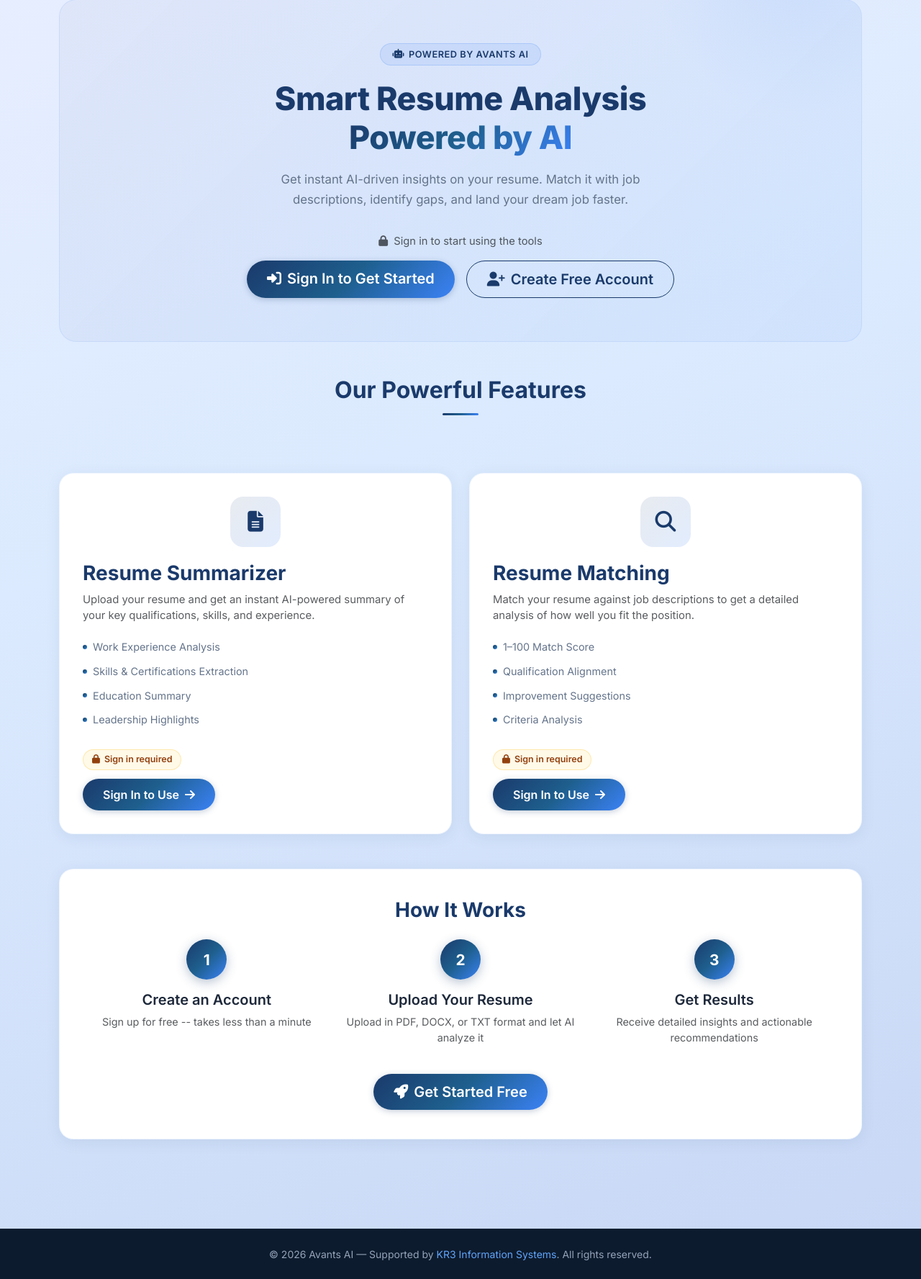
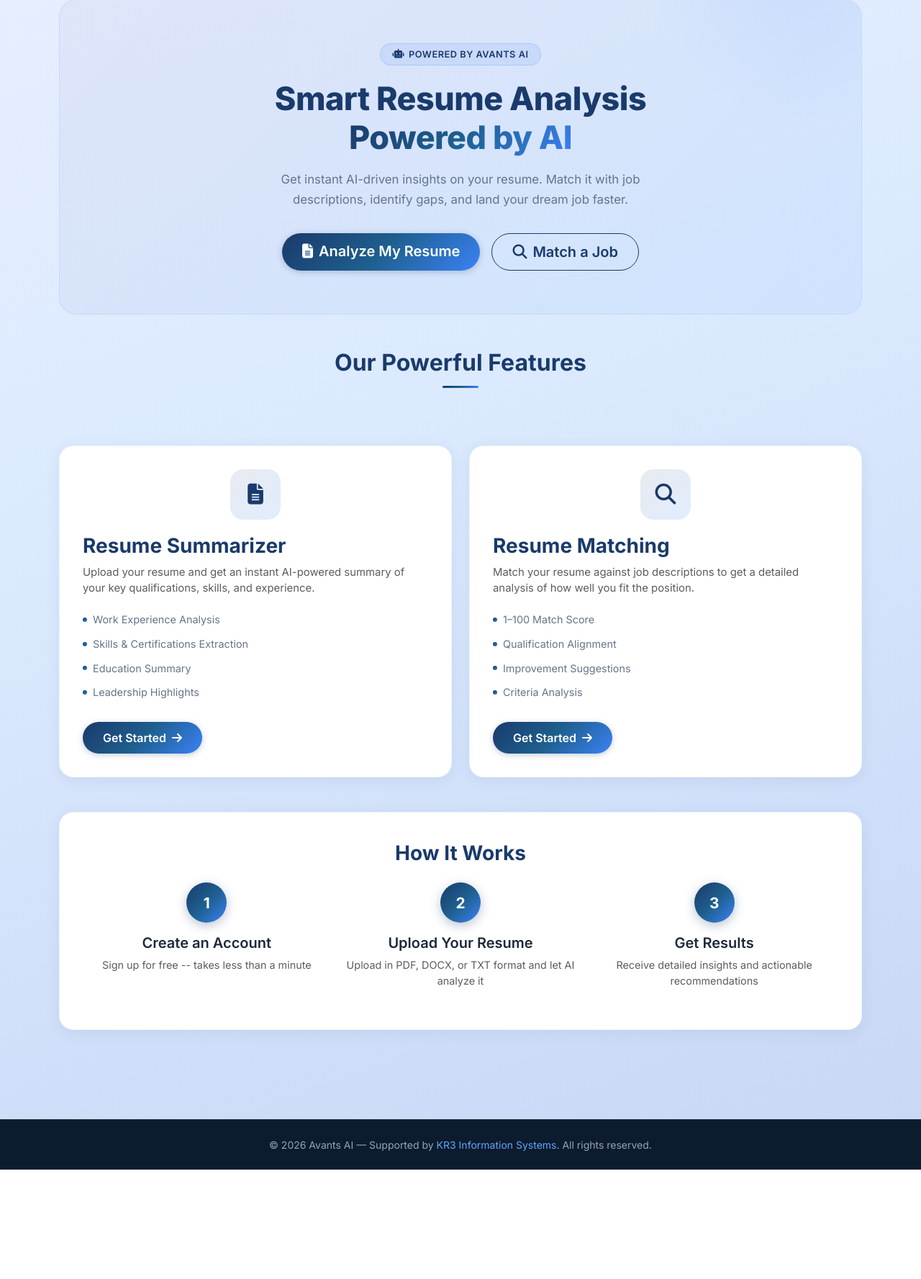
Before and after one commit to Rhythmofthebeat/Resume, a Flask app: page / in a window 1280 px wide. Shown: the part 109-1886 px from the top of the page at 72% size. After the commit the page ends 1734 px from the top, so only its background shows below. Run offline with Flask 3, Linux system fonts and the light colour scheme; parts of the project's set-up code (start-up, migrations or seed data) failed here and were passed over.

Commit message:
home.html: show tool buttons to all, sign up only on tool use

```diff
--- a/website/templates/home.html
+++ b/website/templates/home.html
@@ -87,13 +87,6 @@ transition: opacity 0.3s ease;
 .feature-list li::before { content: ''; width: 6px; height: 6px; border-radius: 50%; background: var(--gradient-1); flex-shrink: 0; }
 .how-it-works { background: white; border-radius: 20px; padding: 40px; box-shadow: 0 4px 20px rgba(26, 58, 107, 0.08); border: 1px solid rgba(59, 130, 246, 0.08); }
 .step-number { width: 56px; height: 56px; background: var(--gradient-1); border-radius: 50%; display: flex; align-items: center; justify-content: center; font-size: 1.3rem; font-weight: 700; color: white; margin: 0 auto 16px; box-shadow: 0 4px 15px rgba(26, 58, 107, 0.3); }
-.sign-in-badge {
-display: inline-flex; align-items: center; gap: 6px;
-background: rgba(251, 191, 36, 0.1); color: #92400e;
-border: 1px solid rgba(251, 191, 36, 0.3);
-border-radius: 50px; padding: 4px 12px;
-font-size: 0.78rem; font-weight: 600; margin-bottom: 12px;
-}
 </style>
 {% endblock %}
 
@@ -105,18 +98,10 @@ font-size: 0.78rem; font-weight: 600; margin-bottom: 12px;
 <h1 class="hero-title">Smart Resume Analysis<br><span>Powered by AI</span></h1>
 <p class="hero-subtitle">Get instant AI-driven insights on your resume. Match it with job descriptions, identify gaps, and land your dream job faster.</p>
 
-{% if current_user.is_authenticated %}
 <div class="d-flex flex-wrap justify-content-center gap-3">
 <a href="/resume-summarizer" class="btn btn-primary btn-lg btn-rounded"><i class="fas fa-file-alt me-2"></i>Analyze My Resume</a>
 <a href="/resume-jobmatch" class="btn btn-outline-primary btn-lg btn-rounded"><i class="fas fa-search me-2"></i>Match a Job</a>
 </div>
-{% else %}
-<p class="text-muted mb-3" style="font-size:0.92rem;"><i class="fas fa-lock me-1"></i> Sign in to start using the tools</p>
-<div class="d-flex flex-wrap justify-content-center gap-3">
-<a href="/login" class="btn btn-primary btn-lg btn-rounded"><i class="fas fa-sign-in-alt me-2"></i>Sign In to Get Started</a>
-<a href="/sign-up" class="btn btn-outline-primary btn-lg btn-rounded"><i class="fas fa-user-plus me-2"></i>Create Free Account</a>
-</div>
-{% endif %}
 </div>
 
 <div class="text-center mb-5">
@@ -135,12 +120,7 @@ font-size: 0.78rem; font-weight: 600; margin-bottom: 12px;
 <li>Education Summary</li>
 <li>Leadership Highlights</li>
 </ul>
-{% if current_user.is_authenticated %}
 <a href="/resume-summarizer" class="btn btn-primary btn-rounded">Get Started <i class="fas fa-arrow-right ms-1"></i></a>
-{% else %}
-<div class="sign-in-badge"><i class="fas fa-lock"></i> Sign in required</div><br>
-<a href="/login" class="btn btn-primary btn-rounded">Sign In to Use <i class="fas fa-arrow-right ms-1"></i></a>
-{% endif %}
 </div>
 </div>
 <div class="col-md-6">
@@ -154,12 +134,7 @@ font-size: 0.78rem; font-weight: 600; margin-bottom: 12px;
 <li>Improvement Suggestions</li>
 <li>Criteria Analysis</li>
 </ul>
-{% if current_user.is_authenticated %}
 <a href="/resume-jobmatch" class="btn btn-primary btn-rounded">Get Started <i class="fas fa-arrow-right ms-1"></i></a>
-{% else %}
-<div class="sign-in-badge"><i class="fas fa-lock"></i> Sign in required</div><br>
-<a href="/login" class="btn btn-primary btn-rounded">Sign In to Use <i class="fas fa-arrow-right ms-1"></i></a>
-{% endif %}
 </div>
 </div>
 </div>
@@ -183,11 +158,6 @@ font-size: 0.78rem; font-weight: 600; margin-bottom: 12px;
 <p class="text-muted" style="font-size: 0.9rem;">Receive detailed insights and actionable recommendations</p>
 </div>
 </div>
-{% if not current_user.is_authenticated %}
-<div class="text-center mt-4">
-<a href="/sign-up" class="btn btn-primary btn-rounded btn-lg"><i class="fas fa-rocket me-2"></i>Get Started Free</a>
-</div>
-{% endif %}
 </div>
 
 </div>
```
